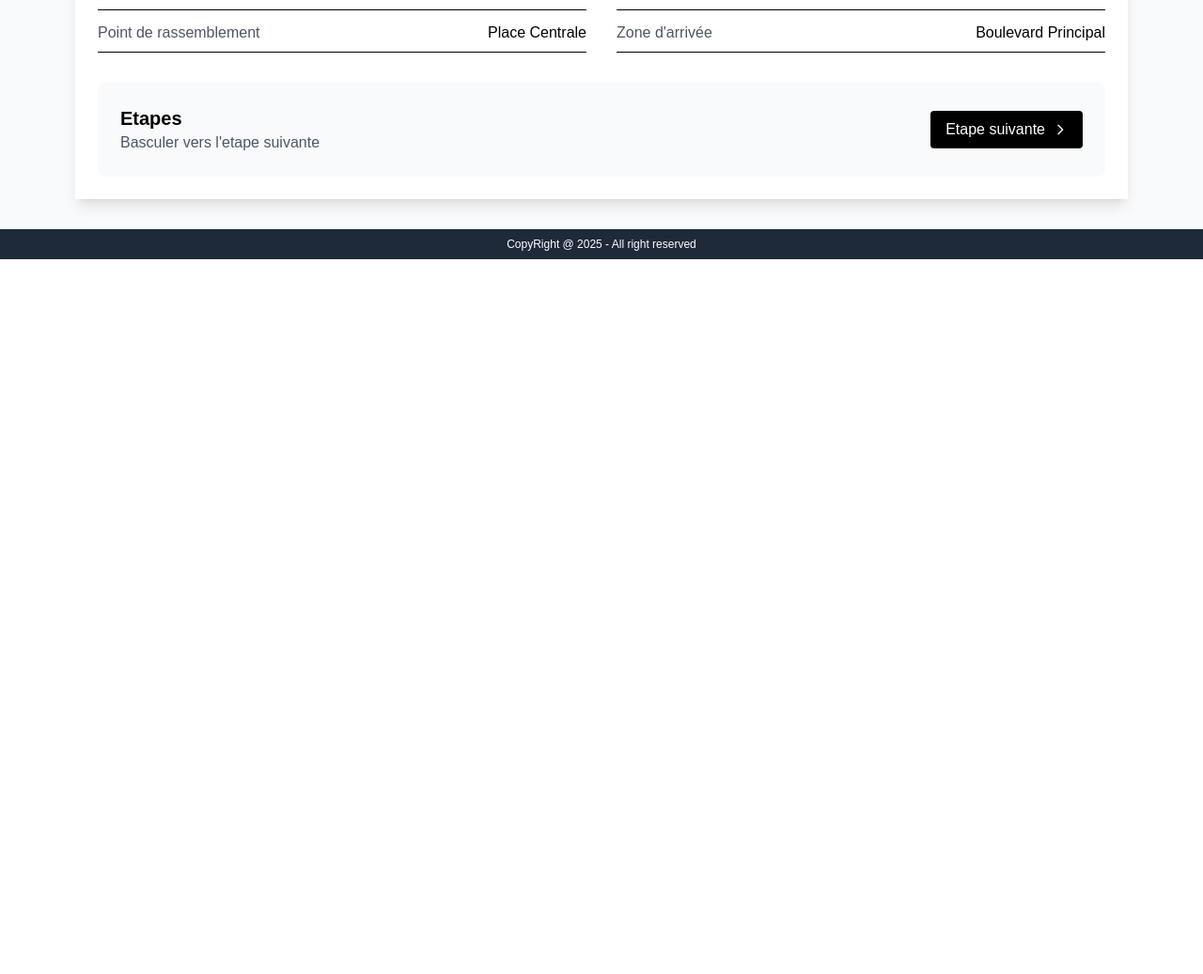
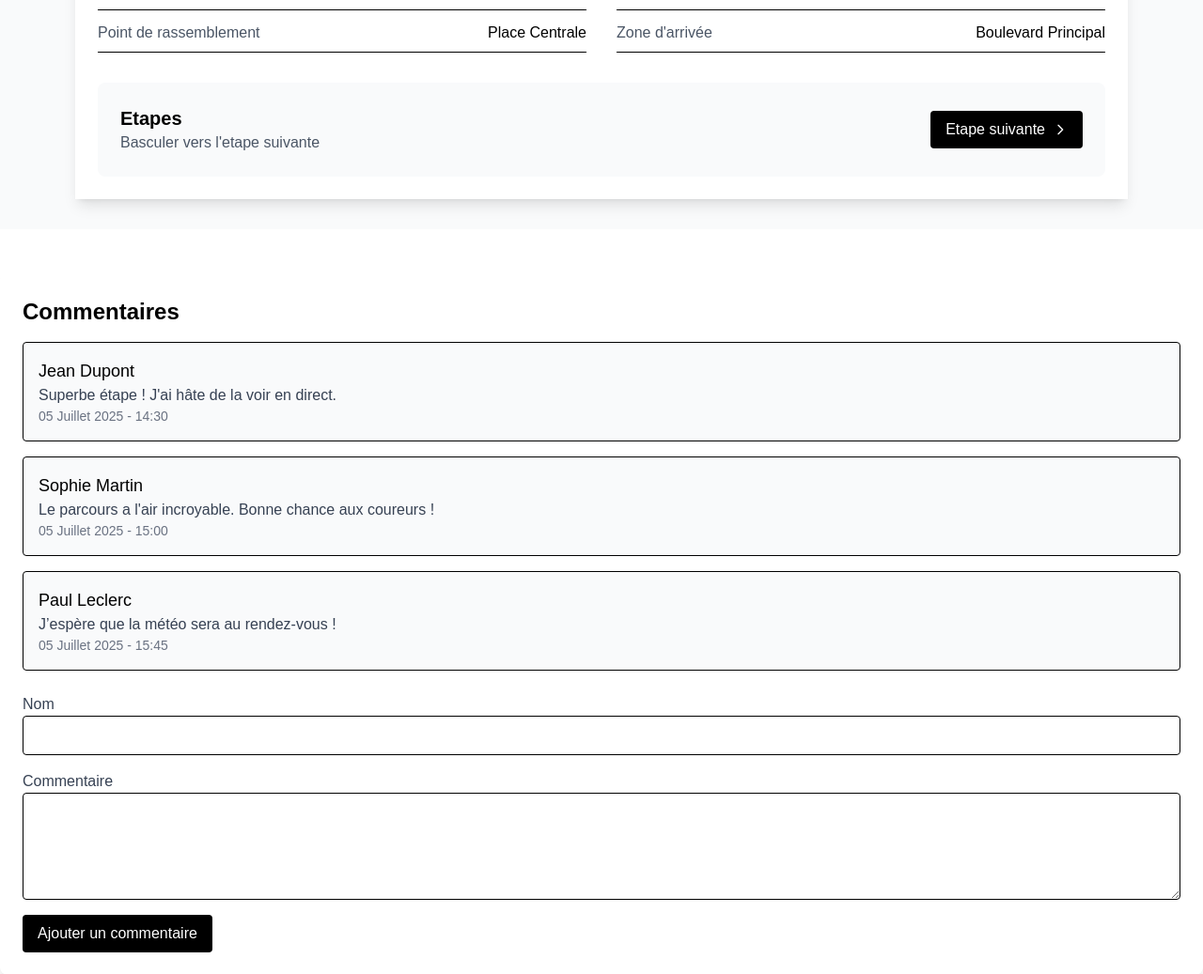
Before and after one commit to ayoub-ahnaou/tour_de_maroc, a PHP site: page /tour_de_maroc/etapes/etape/1 in a window 1280 px wide. Shown: the part 935-1972 px from the top of the page at 94% size. Before the commit the page ends 1211 px from the top, so only its background shows below. Run offline with PHP 8.4, Linux system fonts and the light colour scheme; style sheets or scripts are compiled from the project's sources.

Commit message:
Add comment section in the etap section

```diff
--- a/app/views/etapes/etapeDetails.php
+++ b/app/views/etapes/etapeDetails.php
@@ -118,4 +118,44 @@
         </div>
     </div>
 </section>
+    <!-- Comment Section -->
+    <div class="mt-12 p-6 bg-white shadow-lg rounded-lg">
+        <h2 class="text-2xl font-bold mb-4">Commentaires</h2>
+
+        <!-- Static Comments -->
+        <div id="comments-container" class="space-y-4 mb-6">
+            <div class="p-4 border rounded bg-gray-50">
+                <p class="text-lg font-medium">Jean Dupont</p>
+                <p class="text-gray-700">Superbe étape ! J'ai hâte de la voir en direct.</p>
+                <span class="text-sm text-gray-500">05 Juillet 2025 - 14:30</span>
+            </div>
+            <div class="p-4 border rounded bg-gray-50">
+                <p class="text-lg font-medium">Sophie Martin</p>
+                <p class="text-gray-700">Le parcours a l'air incroyable. Bonne chance aux coureurs !</p>
+                <span class="text-sm text-gray-500">05 Juillet 2025 - 15:00</span>
+            </div>
+            <div class="p-4 border rounded bg-gray-50">
+                <p class="text-lg font-medium">Paul Leclerc</p>
+                <p class="text-gray-700">J’espère que la météo sera au rendez-vous !</p>
+                <span class="text-sm text-gray-500">05 Juillet 2025 - 15:45</span>
+            </div>
+        </div>
+
+        <!-- Static Comment Form (Non-functional) -->
+        <form class="space-y-4">
+            <div>
+                <label for="name" class="block text-gray-700 font-medium">Nom</label>
+                <input type="text" id="name" name="name" required class="w-full p-2 border rounded">
+            </div>
+            <div>
+                <label for="comment" class="block text-gray-700 font-medium">Commentaire</label>
+                <textarea id="comment" name="comment" rows="4" required class="w-full p-2 border rounded"></textarea>
+            </div>
+            <button type="submit" class="px-4 py-2 bg-black text-white rounded hover:bg-gray-800 transition-colors">
+                Ajouter un commentaire
+            </button>
+        </form>
+    </div>
+    <!-- END OF COMMENT SECTION -->
+
 <?php require_once "./components/footer.php"; ?>
```
